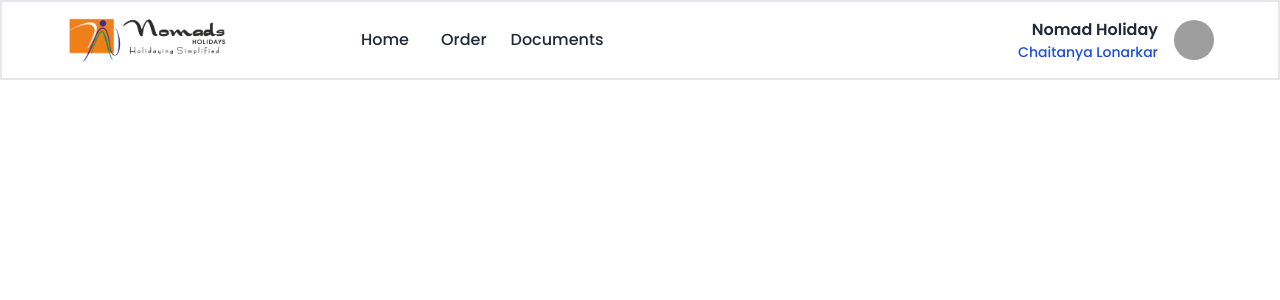
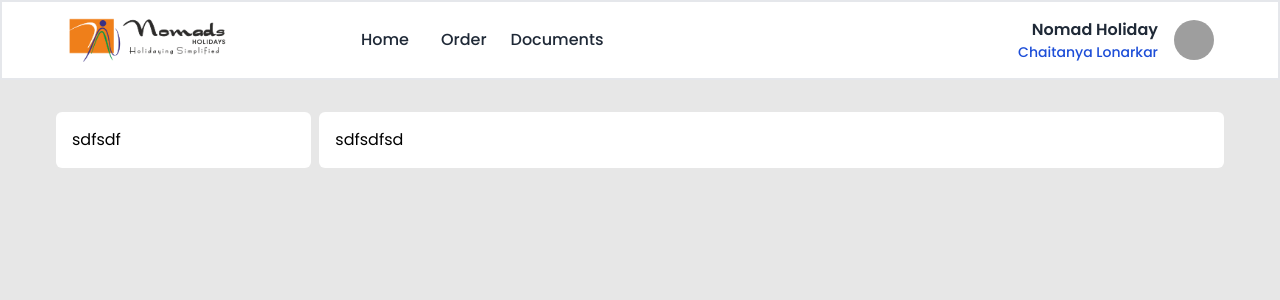
Before and after one commit to ChaitanyaLonarkar/Visa-Management, a React (Vite) app in the folder client/: page / in a window 1280 px wide. Shown: the top 300 px of the page. Built offline with nearby package versions, Linux system fonts and the light colour scheme; grey boxes are pictures that could not be loaded.

Commit message:
started home section

```diff
--- a/client/src/App.jsx
+++ b/client/src/App.jsx
@@ -4,7 +4,7 @@ import viteLogo from "/vite.svg";
 import "./App.css";
 import Navbar from "./components/Navbar";
 import { BrowserRouter, Routes, Route } from "react-router-dom";
-
+import Home from "./pages/Home";
 function App() {
   const [count, setCount] = useState(0);
 
@@ -13,7 +13,7 @@ function App() {
       <BrowserRouter>
       <Navbar />
       <Routes>
-          {/* <Route index element={<Home />} /> */}
+          <Route index element={<Home />} />
           {/* <Route path="order" element={<Blogs />} /> */}
           {/* <Route path="documents" element={<Contact />} /> */}
       </Routes>
--- a/client/src/index.css
+++ b/client/src/index.css
@@ -8,3 +8,6 @@
     font-family:  "Poppins", sans-serif;
   }
 }
+body{
+  background: #e7e7e7;
+}
--- /dev/null
+++ b/client/src/pages/Home.jsx
@@ -0,0 +1,18 @@
+import React from "react";
+
+export default function Home() {
+  return (
+    <>
+      <div className=" home flex py-8 px-14 max-[835px]:flex-col max-[835px]:p-4 gap-2 max-[835px]:gap-4 ">
+        {/* left side  */}
+        <div className="left-side w-[22%] h-fit bg-white rounded-md p-4">
+sdfsdf
+        </div>
+        {/* right side  */}
+        <div className="right-side w-[78%] bg-white rounded-md p-4">
+            sdfsdfsd
+        </div>
+      </div>
+    </>
+  );
+}
```
Also changed, not shown: client/src/pages/Home.css (added).
